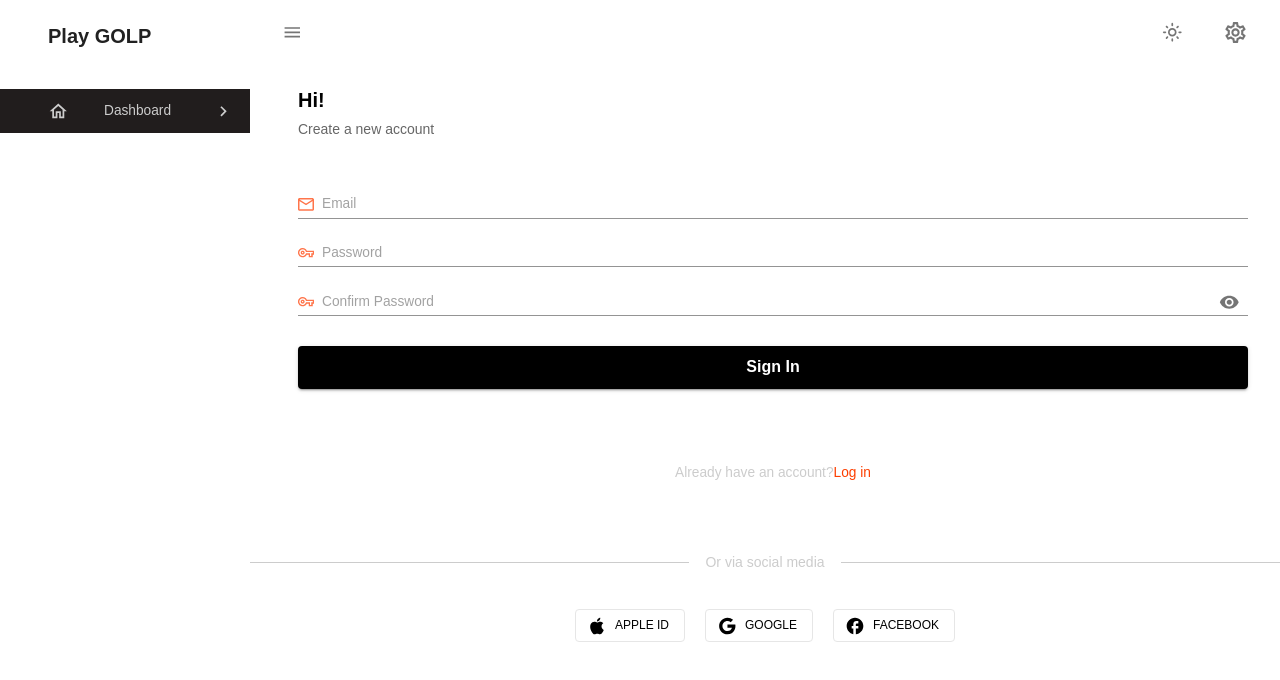
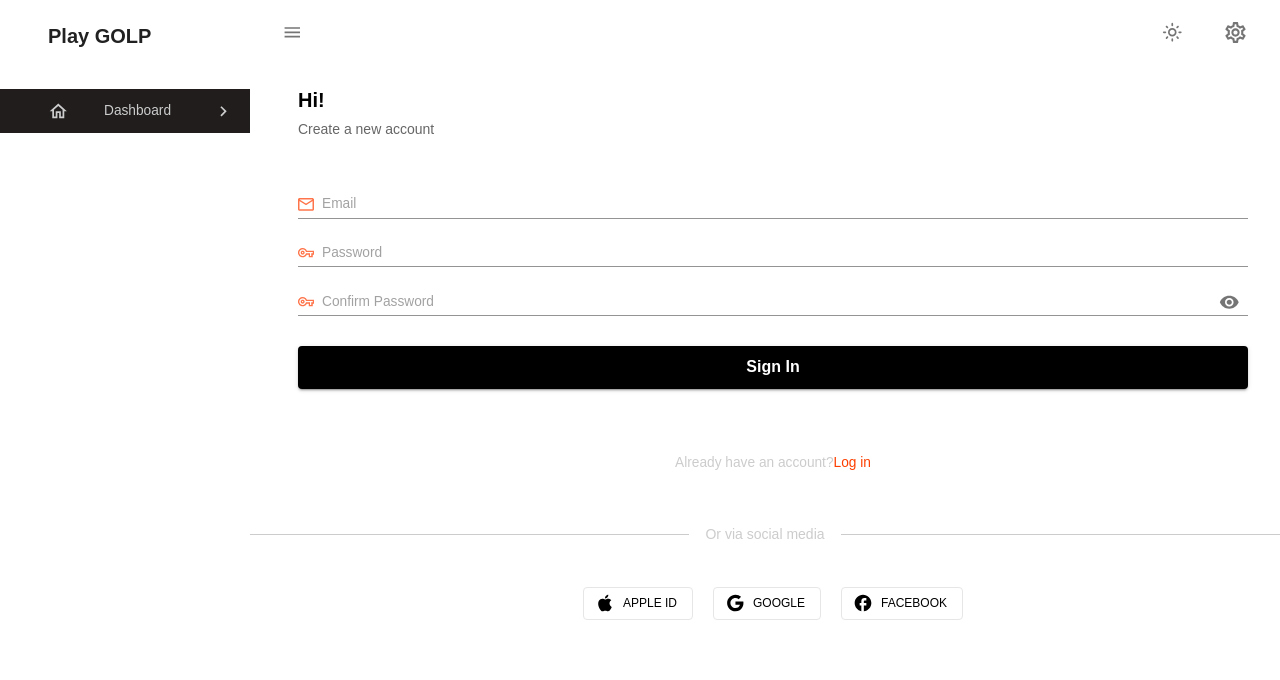
Before and after one commit to 1000jinah/d-project, a React (Create React App) app: page /dashboard in a window 1280 px wide. Shown: the top 680 px of the page. Built offline with nearby package versions, Linux system fonts and the light colour scheme.

Commit message:
d4-deploy

```diff
--- a/src/components/OAuth.jsx
+++ b/src/components/OAuth.jsx
@@ -34,7 +34,7 @@ const OAuth = () => {
           Or via social media
         </Typography>
       </Box>
-      <SocialLoginButtons m="1.5rem 2rem 2rem 3rem"/>
+      <SocialLoginButtons />
     </Box>
   );
 };
--- a/src/components/SocialLoginButtons.jsx
+++ b/src/components/SocialLoginButtons.jsx
@@ -13,7 +13,7 @@ function MarginBar() {
 const SocialLoginButtons = () => {
   const theme = useTheme();
   return (
-    <Stack direction="row" sx={{justifyContent: "center" }}>
+    <Stack direction="row" sx={{justifyContent: "center" }} m="1.5rem 2rem 2rem 3rem">
       <Button
       variant="outlined"
       startIcon={<Apple />}
```
